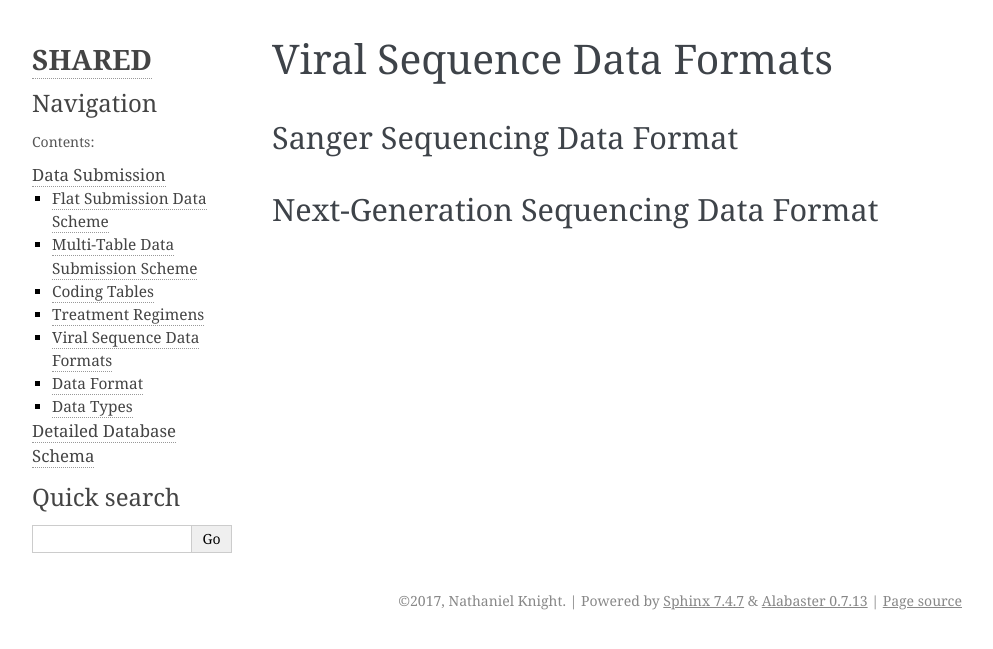
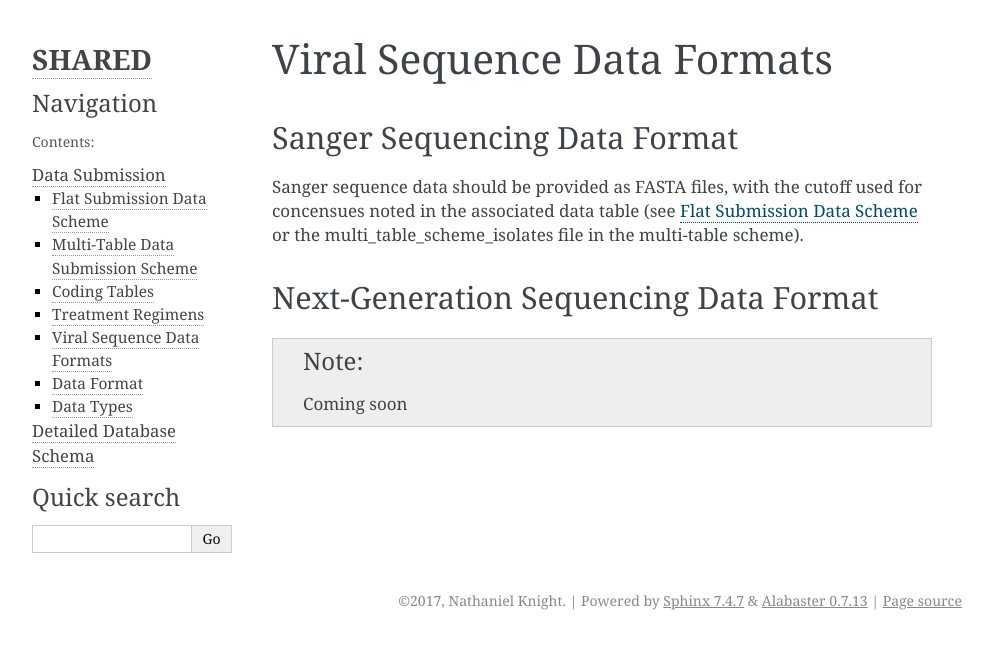
Before and after one commit to cfe-lab/shared-doc, a Sphinx documentation site: the page built from source/submission/sequence_data_formats.rst, in a window 1280 px wide. Shown: the top 649 px of the page, without its empty margins (148-1141 px from the left). Built offline with Sphinx 7.4.7, drawn with Linux system fonts in a browser that asks for light colours; formulas are drawn with MathJax 3.

Commit message:
Clean up for draft publication

```diff
--- a/source/detailed_schema/index.rst
+++ b/source/detailed_schema/index.rst
@@ -8,4 +8,5 @@ Detailed Database Schema
    data_types
    data_dictionary
 
-- entity relationships
+..
+   TODO(nknight): entity relationships
--- a/source/submission/multi_table_scheme.rst
+++ b/source/submission/multi_table_scheme.rst
@@ -55,6 +55,8 @@ The expected contents of each file are described below.
    :file: schemes/treatment.csv
    :widths: auto
 
+.. _multi_table_scheme_isolates:
+
 .. csv-table:: ``isolates.csv``
    :header: Name,Type,Required,Description,Possible Values
    :file: schemes/isolates.csv
--- a/source/submission/sequence_data_formats.rst
+++ b/source/submission/sequence_data_formats.rst
@@ -3,10 +3,16 @@
 Viral Sequence Data Formats
 ===========================
 
-
 Sanger Sequencing Data Format
 -----------------------------
+
+Sanger sequence data should be provided as FASTA files, with the
+cutoff used for concensues noted in the associated data table (see
+:ref:`flat_scheme` or the :ref:`multi_table_scheme_isolates` file in
+the multi-table scheme).
 
 
 Next-Generation Sequencing Data Format
 --------------------------------------
+
+.. note:: Coming soon
```
